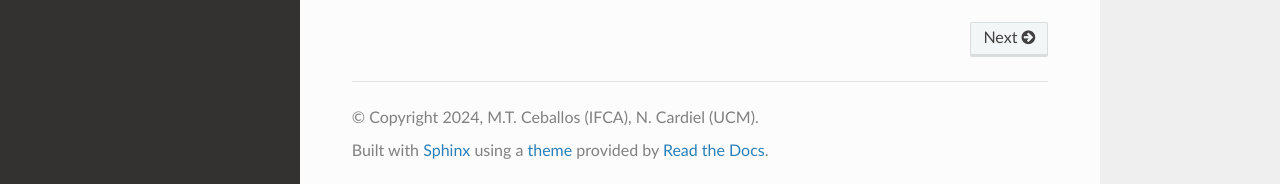
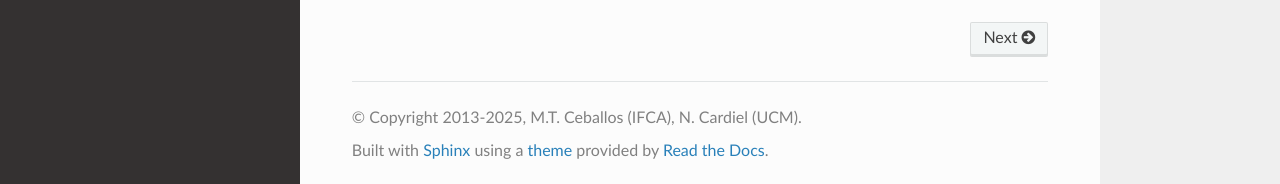
Before and after one commit to mtceballos/Rintro, a Sphinx documentation site: the page built from doc/index.rst, in a window 1280 px wide and 900 px high, scrolled down 1094 px. Shown: the part 713-897 px from the top of the window. Built offline with Sphinx 7.4.7 and the Read the Docs theme 3.1.0, drawn with Linux system fonts in a browser that asks for light colours.

Commit message:
Update copyright year range in conf.py

```diff
--- a/doc/conf.py
+++ b/doc/conf.py
@@ -7,7 +7,7 @@
 # https://www.sphinx-doc.org/en/master/usage/configuration.html#project-information
 
 project = 'Rintro'
-copyright = '2024, M.T. Ceballos (IFCA), N. Cardiel (UCM)'
+copyright = '2013-2025, M.T. Ceballos (IFCA), N. Cardiel (UCM)'
 author = 'M.T. Ceballos (IFCA), N. Cardiel (UCM)'
 release = '10.0.0'
 
```
